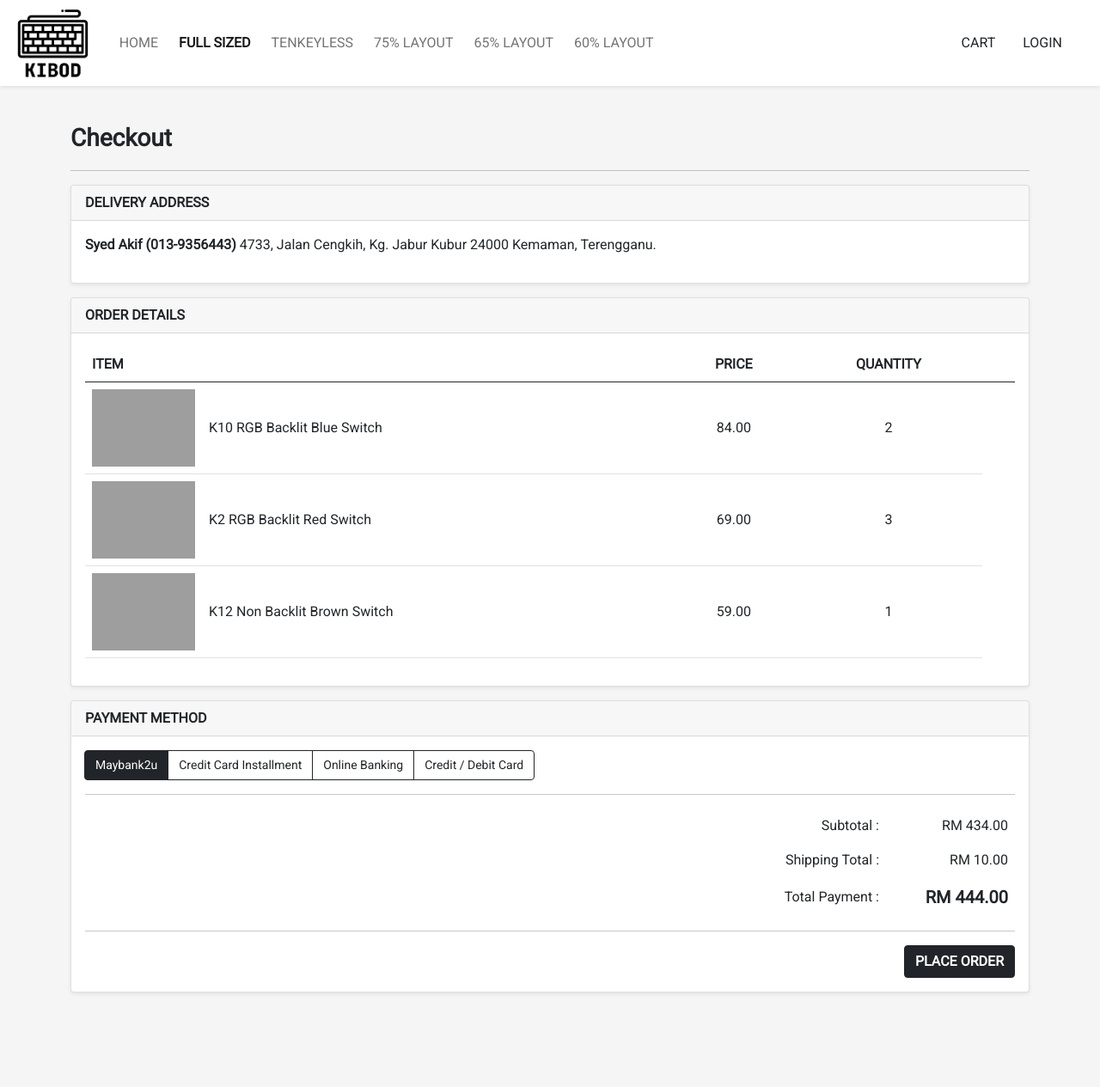
After one commit to sydkif/kibod, a PHP site: page /checkout.php?type=full in a window 1280 px wide. The commit adds this page. Shown: the whole page at 86% size. Run offline with PHP 8.4, Linux system fonts and the light colour scheme; some libraries are stand-ins or nearby versions; grey boxes are pictures that could not be loaded.

Commit message:
Add cart and checkout page

```diff
--- /dev/null
+++ b/checkout.php
@@ -0,0 +1,152 @@
+<?php
+include('templates/header.php');
+
+
+$cart_items = array(
+    array(
+        "image" => "https://cdn.shopify.com/s/files/1/0059/0630/1017/products/keychron-k10--full-size-wired-wireless-mechanical-keyboard-white-rgb-backlight-gateron-blue-switches-mac-windows-layout_1800x1800.jpg?v=1631097816",
+        "name" => "K10 RGB Backlit Blue Switch",
+        "price" => "84",
+        "quantity" => "2"
+    ), array(
+        "image" => "https://cdn.shopify.com/s/files/1/0059/0630/1017/products/Keychron-K2-wireless-mechanical-keyboard-for-Mac-Windows-iOS-Gateron-switch-red-with-type-C-RGB-white-backlight_9cb9d3e6-a5ac-4ac5-becb-079c7103ed2f_1800x1800.jpg?v=1621223999",
+        "name" => "K2 RGB Backlit Red Switch",
+        "price" => "69",
+        "quantity" => "3"
+    ), array(
+        "image" => "https://cdn.shopify.com/s/files/1/0059/0630/1017/products/Keychron-K12-60percent-compact-wireless-mechanical-keyboard-Non-backlit-version-for-Mac-Windows-Keychron-mechanical-switch-brown_1800x1800.jpg?v=1618315916",
+        "name" => "K12 Non Backlit Brown Switch",
+        "price" => "59",
+        "quantity" => "1"
+    )
+);
+
+$x = 1;
+$total_qty = 0;
+$total_price = 0;
+
+
+?>
+
+
+<div class="container" style="margin-top:140px">
+
+    <div class="row">
+
+        <div class="col">
+
+            <span class="fs-3 fw-bold">Checkout</span>
+            <hr>
+
+            <div class="card shadow-sm">
+                <div class="card-header">
+                    <span class="fs-6 fw-bold">DELIVERY ADDRESS</span>
+                </div>
+                <div class="card-body">
+                    <p><b>Syed Akif (013-9356443)</b> 4733, Jalan Cengkih, Kg. Jabur Kubur 24000 Kemaman, Terengganu.</p>
+                </div>
+            </div>
+
+            <div class="card shadow-sm mt-3">
+                <div class="card-header">
+                    <span class="fs-6 fw-bold">ORDER DETAILS</span>
+                </div>
+                <div class="card-body">
+
+                    <table class="table">
+                        <thead>
+                            <tr>
+                                <th scope="col" colspan="2">ITEM</th>
+                                <th class="text-center" scope="col">PRICE</th>
+                                <th class="text-center" scope="col">QUANTITY</th>
+                                <th class="text-center" scope="col"></th>
+                            </tr>
+                        </thead>
+                        <tbody>
+
+                            <?php foreach ($cart_items as $item) { ?>
+
+                                <tr>
+                                    <td class="align-middle" style="width: 1px;"> <img class="cart-img" src="<?= $item['image'] ?>" alt=""></td>
+                                    <td class="align-middle text-left">
+                                        <?= $item['name'] ?>
+                                    </td>
+                                    <td class="align-middle text-center"><?= $item['price'] ?>.00</td>
+                                    <td class="align-middle text-center">
+                                        <?= $item['quantity'] ?>
+                                    </td>
+
+                                </tr>
+
+                            <?php
+
+                                $total_qty += $item['quantity'];
+                                $total_price += ($item['price'] * $item['quantity']);
+                            }
+                            ?>
+
+                        </tbody>
+                    </table>
+                </div>
+            </div>
+
+
+            <div class="card shadow-sm mt-3">
+                <div class="card-header">
+                    <span class="fs-6 fw-bold">PAYMENT METHOD</span>
+                </div>
+                <div class="card-body">
+
+                    <div class="btn-group" role="group" aria-label="Basic radio toggle button group">
+                        <input type="radio" class="btn-check" name="btnradio" id="btnradio1" autocomplete="off" checked>
+                        <label class="btn btn-outline-dark product-name" for="btnradio1">Maybank2u</label>
+
+                        <input type="radio" class="btn-check" name="btnradio" id="btnradio2" autocomplete="off">
+                        <label class="btn btn-outline-dark product-name" for="btnradio2">Credit Card Installment</label>
+
+                        <input type="radio" class="btn-check" name="btnradio" id="btnradio3" autocomplete="off">
+                        <label class="btn btn-outline-dark product-name" for="btnradio3">Online Banking</label>
+
+                        <input type="radio" class="btn-check" name="btnradio" id="btnradio3" autocomplete="off">
+                        <label class="btn btn-outline-dark product-name" for="btnradio3">Credit / Debit Card</label>
+                    </div>
+                    <hr>
+
+
+                    <div class="row d-flex">
+                        <div class="col text-end">
+
+                            <table class="table table-borderless">
+                                <tbody>
+                                    <tr>
+                                        <td class="align-middle">Subtotal : </td>
+                                        <td class="align-middle">RM <?= $total_price ?>.00</td>
+                                    </tr>
+                                    <tr>
+                                        <td class="align-middle">Shipping Total : </td>
+                                        <td class="align-middle">RM 10.00</td>
+                                    </tr>
+                                    <tr>
+                                        <td class="align-middle">Total Payment : </td>
+                                        <td class="align-middle" style="width: 150px;"><span class="fw-bold fs-5"> RM <?= $total_price + 10 ?>.00</td>
+                                    </tr>
+                                </tbody>
+                            </table>
+
+                            <hr>
+                            <a href="checkout.php" class="btn btn-dark fw-bold">PLACE ORDER</a>
+                        </div>
+                    </div>
+
+                </div>
+            </div>
+
+        </div>
+
+    </div>
+
+</div>
+
+
+
+<?php include('templates/footer.php') ?>
--- a/css/style.css
+++ b/css/style.css
@@ -71,6 +71,10 @@ a.nav-link.active {
 } */
 
 
+.product-name {
+    font-size: 14px;
+}
+
 .category:hover,
 .product:hover {
     transform         : translateY(-3%);
@@ -85,6 +89,10 @@ a.nav-link.active {
     -o-transition     : 0.3s;
 }
 
+.cart-img {
+    width: 120px;
+}
+
 @media screen and (min-width: 1120px) {
 
     .carousel-inner {
--- a/model/product.php
+++ b/model/product.php
@@ -1,6 +1,7 @@
 <?php
 
-require_once('../config.php');
+// penoh ade error
+require_once('config.php');
 
 class product
 {
--- a/templates/footer.php
+++ b/templates/footer.php
@@ -1,5 +1,5 @@
 <footer>
-  <p class="mt-3 fw-bold">Copyright 2022 &copy; KIBOD&trade;</p>
+  <!-- <p class="mt-3 fw-bold">Copyright 2022 &copy; KIBOD&trade;</p> -->
 </footer>
 
 </body>
--- a/templates/header.php
+++ b/templates/header.php
@@ -1,3 +1,16 @@
+<?php
+
+session_start();
+//initialize cart if not set or is unset
+// if (!isset($_SESSION['cart'])) {
+//     $_SESSION['cart'] = array();
+// }
+
+// //unset quantity
+// unset($_SESSION['qty_array']);
+
+?>
+
 <!DOCTYPE html>
 <html lang="en">
 
@@ -9,6 +22,7 @@
     <script src="https://cdn.jsdelivr.net/npm/bootstrap@5.0.2/dist/js/bootstrap.bundle.min.js" integrity="sha384-MrcW6ZMFYlzcLA8Nl+NtUVF0sA7MsXsP1UyJoMp4YLEuNSfAP+JcXn/tWtIaxVXM" crossorigin="anonymous"></script>
     <link rel="stylesheet" href="https://cdn.jsdelivr.net/npm/bootstrap-icons@1.7.2/font/bootstrap-icons.css">
     <link rel="stylesheet" href="css/style.css">
+    <!-- <link rel="manifest" href="manifest.json"> -->
 
     <title>KIBOD&trade;</title>
 </head>
@@ -26,39 +40,40 @@
                 <ul class="navbar-nav me-auto mb-2 mb-lg-0">
                     <hr>
                     <li class="nav-item mx-1">
-                        <a class="nav-link active" href="index.php">HOME</a>
+                        <a class="nav-link
+                        <?php if (basename($_SERVER['PHP_SELF']) == 'index.php') echo "active" ?>" href="index.php">HOME</a>
                     </li>
 
                     <li class="nav-item mx-1">
-                        <a class="nav-link" href="product-list.php?type=full">FULL SIZED</a>
+                        <a class="nav-link
+                        <?php if ($_GET['type'] == 'full') echo "active" ?>" href="product-list.php?type=full">FULL SIZED</a>
                     </li>
 
                     <li class="nav-item mx-1">
-                        <a class="nav-link" href="product-list.php?type=tkl">TENKEYLESS</a>
+                        <a class="nav-link
+                        <?php if ($_GET['type'] == 'tkl') echo "active" ?>" href="product-list.php?type=tkl">TENKEYLESS</a>
                     </li>
 
                     <li class="nav-item mx-1">
-                        <a class="nav-link" href="product-list.php?type=75">75% LAYOUT</a>
+                        <a class="nav-link
+                        <?php if ($_GET['type'] == 75) echo "active" ?>" href="product-list.php?type=75">75% LAYOUT</a>
                     </li>
 
                     <li class="nav-item mx-1">
-                        <a class="nav-link" href="product-list.php?type=65">65% LAYOUT</a>
+                        <a class="nav-link
+                        <?php if ($_GET['type'] == 65) echo "active" ?>" href="product-list.php?type=65">65% LAYOUT</a>
                     </li>
 
                     <li class="nav-item mx-1">
-                        <a class="nav-link" href="product-list.php?type=60">60% LAYOUT</a>
+                        <a class="nav-link
+                        <?php if ($_GET['type'] == 60) echo "active" ?>" href="product-list.php?type=60">60% LAYOUT</a>
                     </li>
                     <hr>
                 </ul>
 
-                <?php
-                if (isset($_SESSION['username'])) {
-                    echo '<a class="nav-link text-decoration-none text-dark" href="logout.php">LOGOUT</a>';
-                } else {
-                    echo '<a class="nav-link text-decoration-none text-dark" href="register.php">SIGN UP</a>';
-                    echo '<a class="nav-link text-decoration-none text-dark" href="login.php">LOGIN</a>';
-                }
-                ?>
+                <a class="nav-link text-decoration-none text-dark <?php if (basename($_SERVER['PHP_SELF']) == 'cart.php') echo "active" ?>" href="cart.php">CART</a>
+                <a class="nav-link text-decoration-none text-dark <?php if (basename($_SERVER['PHP_SELF']) == 'login.php') echo "active" ?>" href="login.php">LOGIN</a>
+                <a class="nav-link text-decoration-none text-dark" href="logout.php" hidden>PROFILE</a>
 
                 <br>
             </div>
```
Also changed, not shown: other parts of css/style.css (+27 -17 lines), cart.php (added, +103 -0 lines), index.php (+17 -1 lines), product-list.php (+16 -6 lines), img/logo512x512.png (added), manifest.json (added), model/config.php (renamed from config.php).
